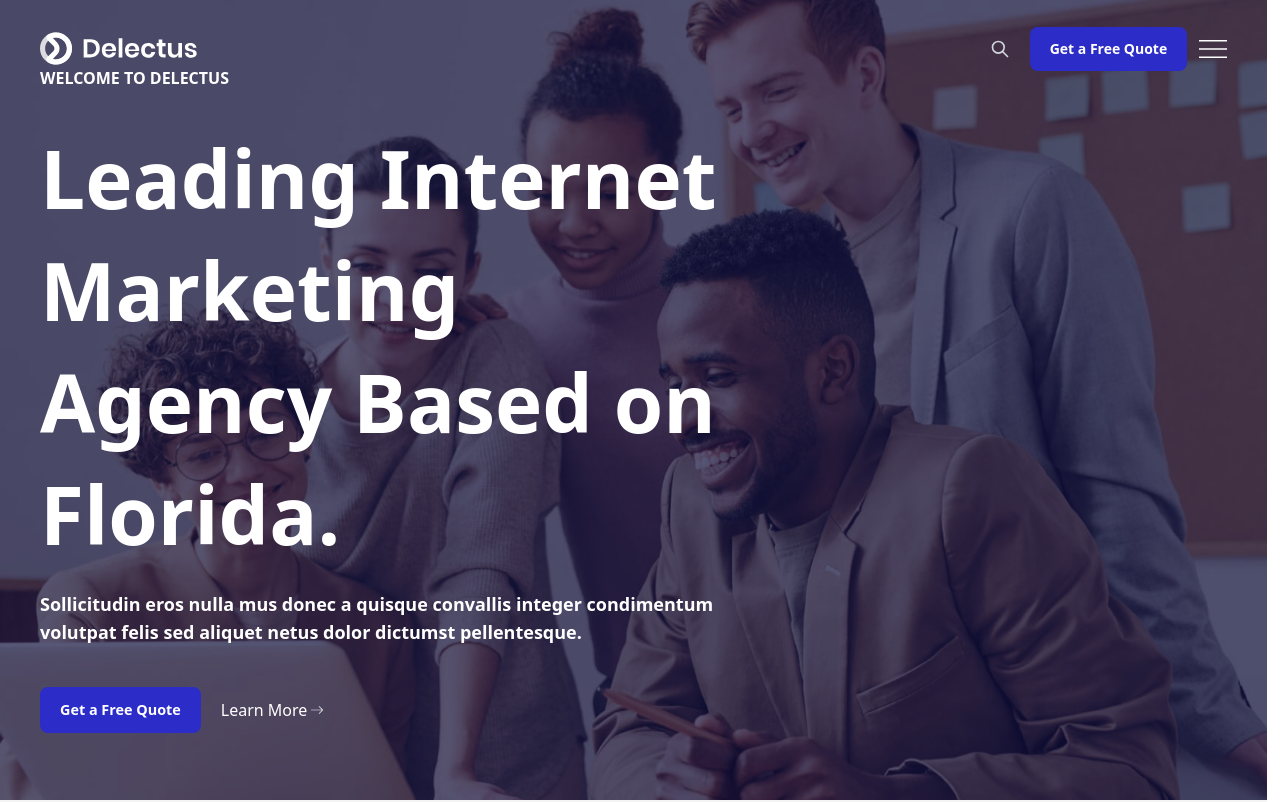
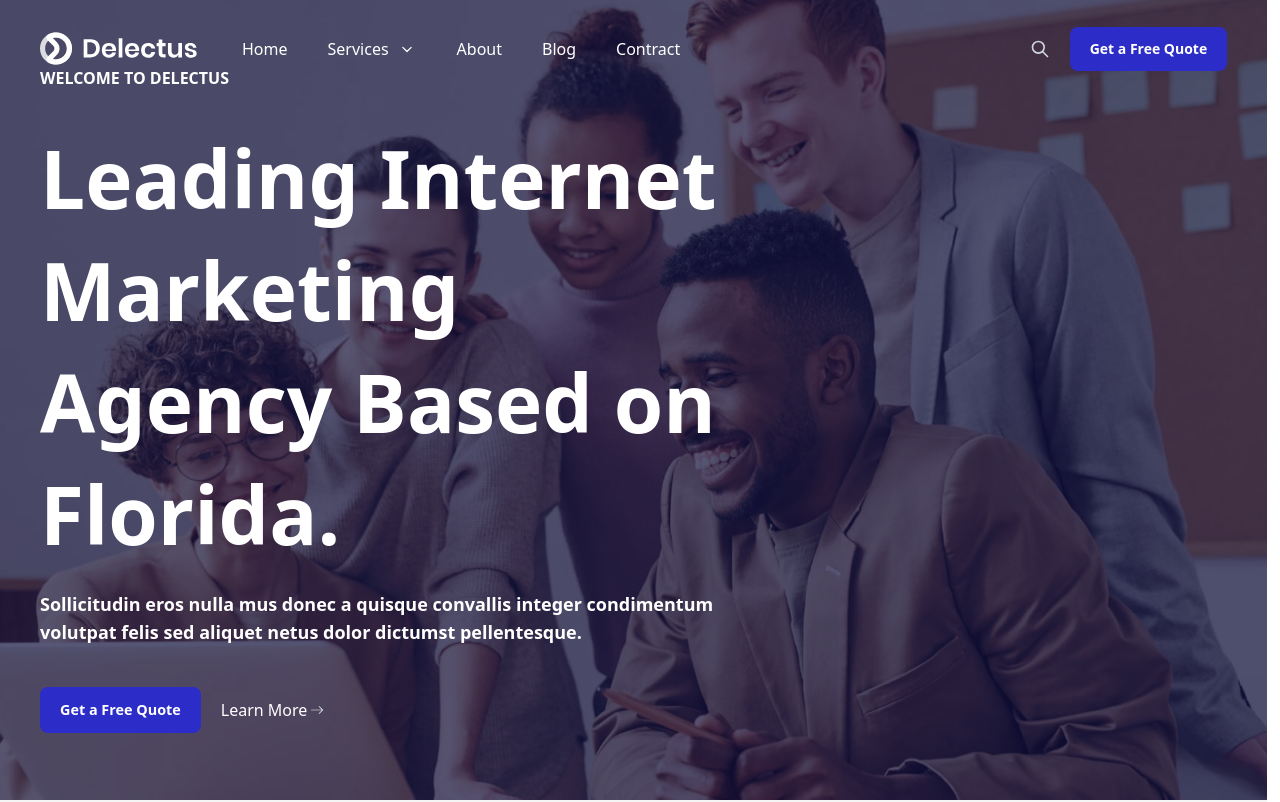
Before and after one commit to dennishaugen77/digital_marketing, a React (Vite) app: page / in a window 1280 px wide. Shown: the top 802 px of the page. Built offline with nearby package versions, Linux system fonts and the light colour scheme.

Commit message:
style: update header padding

```diff
--- a/src/components/layout/header/index.tsx
+++ b/src/components/layout/header/index.tsx
@@ -12,11 +12,11 @@ export const Header = () => {
     const [openList, setList] = useState<boolean>(false);
 
     return (
-        <div className='absolute top-0 w-full z-30'>
-            <div className="relative w-full flex items-center justify-between max-w-7xl mx-auto px-10">
+        <div className='absolute top-0 w-full z-30 px-10'>
+            <div className="relative w-full flex items-center justify-between max-w-7xl mx-auto">
                 <div className='flex items-center gap-3'>
                     <div className='py-8 pr-3'><img src={logo} alt="logo" /></div>
-                    <div className='h-20 cxl:flex hidden'>
+                    <div className='h-20 cxl:!flex hidden'>
                         {
                             navigations.map((item, index) => {
                                 return <div
@@ -26,9 +26,10 @@ export const Header = () => {
                                     onMouseLeave={() => setOpenDropdownIndex(null)}
                                 >
                                     <p className='cursor-pointer'>
-                                        {item.name}
+                                        { item.name }
                                         {
-                                        (item.type === 'dropdown' && openDropdownIndex === index) && <div className='absolute top-17 left-0 bg-white border-t-[3px] border-primary w-50'>
+                                            (item.type === 'dropdown' && openDropdownIndex === index) &&
+                                            <div className='absolute top-17 left-0 bg-white border-t-[3px] border-primary w-50'>
                                                 {
                                                     item.subList?.map((el, elIndex) => {
                                                         return <p key={elIndex} className='hover:text-primary text-black cursor-pointer text-start pl-4 pr-7 py-3'>{el}</p>
@@ -37,9 +38,7 @@ export const Header = () => {
                                             </div>
                                         }
                                     </p>
-                                    {
-                                        item.type === 'dropdown' && <img src={downArrowWhite} width={20}/>
-                                    }
+                                    { item.type === 'dropdown' && <img src={downArrowWhite} width={20}/> }
                                 </div>
                         })
                         }
@@ -47,9 +46,9 @@ export const Header = () => {
                 </div>
                 <div className='flex items-center gap-3'>
                     <SearchBar/>
-                    <div className='bg-primary md:block hidden text-white cursor-pointer hover:bg-white hover:text-black transition-colors duration-300 ease-in-out py-3 px-5 rounded-lg text-sm font-semibold'>Get a Free Quote</div>
+                    <div className='bg-primary cxl:!block hidden text-white cursor-pointer hover:bg-white hover:text-black transition-colors duration-300 ease-in-out py-3 px-5 rounded-lg text-sm font-semibold'>Get a Free Quote</div>
 
-                    <div className='cursor-pointer' onClick={() => setList(!openList)}><ListIcon/></div>
+                    <div className='cursor-pointer cxl:!hidden block' onClick={() => setList(!openList)}><ListIcon/></div>
                 </div>
                 <div className={cn('absolute top-22  w-full bg-white left-0', openList ? 'block' : 'hidden')}>
                     {
```
Lines whose indentation alone changed are shown as unchanged.
